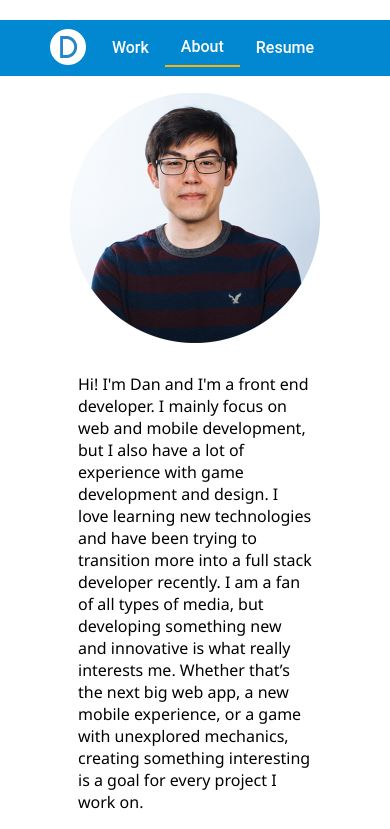
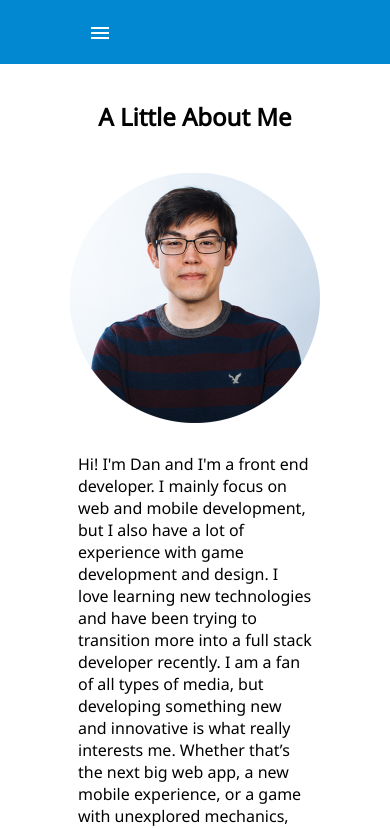
Before and after one commit to danmartindev/TempPortfolio, an Angular app: page /about in a window 390 px wide. Shown: the top 829 px of the page. Built offline with nearby package versions, Linux system fonts and the light colour scheme.

Commit message:
3/5/2019 - fixed navbar z-index issue - updated security vulnerability - added media queries to navbar - added icon in navbar component for future home page link - Updated 404 page

```diff
--- a/package.json
+++ b/package.json
@@ -22,7 +22,9 @@
     "@angular/platform-browser": "^6.0.2",
     "@angular/platform-browser-dynamic": "^6.0.2",
     "@angular/router": "^6.0.2",
+    "adm-zip": "^0.4.13",
     "core-js": "^2.5.4",
+    "material-design-icons": "^3.0.1",
     "rxjs": "^6.0.0",
     "zone.js": "^0.8.26"
   },
--- a/src/app/Materials/mat-components.module.ts
+++ b/src/app/Materials/mat-components.module.ts
@@ -7,8 +7,9 @@ import { MatCardModule } from '@angular/material/card';
 import {MatChipsModule} from '@angular/material/chips';
 import { MatDividerModule } from '@angular/material/divider';
 import { MatGridListModule } from '@angular/material/grid-list';
+import {MatIconModule} from '@angular/material/icon';
+import {MatMenuModule} from '@angular/material/menu';
 import { MatToolbarModule } from '@angular/material/toolbar';
-
 
 
 
@@ -20,6 +21,8 @@ import { MatToolbarModule } from '@angular/material/toolbar';
     MatCardModule,
     MatDividerModule,
     MatGridListModule,
+    MatIconModule,
+    MatMenuModule,
     MatToolbarModule,
   ]
 })
--- a/src/app/about/about.component.css
+++ b/src/app/about/about.component.css
@@ -6,6 +6,7 @@ img{
     margin: auto;
     text-align: center;
     padding-bottom: 20px;
+    padding-top: 80px;
 }
 
 #about-info{
--- a/src/app/navbar/navbar.component.css
+++ b/src/app/navbar/navbar.component.css
@@ -1,6 +1,8 @@
 mat-toolbar{
     justify-content: center;
     position: fixed;
+    height: 64px;
+    z-index: 1;
 }
 
 img{
@@ -31,3 +33,25 @@ img{
     padding-top: 10px;
     background-color: white;
 }
+
+#smNav{
+    display: none;
+    position: absolute;
+    left: 80px;
+}
+
+/* MEDIA QUERIES */
+@media screen and (max-width: 600px){
+    #smNav{
+        display: block;
+    }
+
+    #exNav{
+        display: none;
+    }
+
+    #homeBtn{
+        position: absolute;
+        left: 40px;
+    }
+}
--- a/src/app/navbar/navbar.component.html
+++ b/src/app/navbar/navbar.component.html
@@ -2,9 +2,29 @@
     <span>Daniel <span class="blue">Martin</span></span>
 </mat-toolbar> -->
 <mat-toolbar color="primary">
-    <!-- <button mat-button routerLink="/">Home</button> -->
-    <span><img src="../../assets/HomeIconV1.png" alt="Icon"></span>
-    <button mat-button routerLink="/work" routerLinkActive="active">Work</button>
-    <button mat-button routerLink="/about" routerLinkActive="active">About</button>
-    <button mat-button (click)="openResume()">Resume</button>
+    <!-- <span id="homeBtn"><img src="../../assets/HomeIconV1.png" alt="Icon"></span> -->
+    <span id = "exNav">
+        <button mat-button routerLink="/work" routerLinkActive="active">Work</button>
+        <button mat-button routerLink="/about" routerLinkActive="active">About</button>
+        <button mat-button (click)="openResume()">Resume</button>
+    </span>
+    <button mat-icon-button [matMenuTriggerFor]="navMenu" id ="smNav">
+        <mat-icon>menu</mat-icon>
+    </button>
 </mat-toolbar>
+
+
+<mat-menu #navMenu="matMenu">
+    <button mat-menu-item routerLink="/work">
+      <mat-icon>memory</mat-icon>
+      <span>Work</span>
+    </button>
+    <button mat-menu-item routerLink="/about">
+      <mat-icon>mood</mat-icon>
+      <span>About</span>
+    </button>
+    <button mat-menu-item (click)="openResume()">
+      <mat-icon>insert_drive_file</mat-icon>
+      <span>Resume</span>
+    </button>
+</mat-menu>
--- a/src/app/page-not-found/page-not-found.component.css
+++ b/src/app/page-not-found/page-not-found.component.css
@@ -0,0 +1,4 @@
+#wrapper{
+    padding-top:80px;
+    text-align: center;
+}
--- a/src/app/page-not-found/page-not-found.component.html
+++ b/src/app/page-not-found/page-not-found.component.html
@@ -1,3 +1,5 @@
-<p>
-  404 - try clicking a link at the top
-</p>
+<div id="wrapper">
+  <h2>
+    Error 404 - I haven't finished that page yet, try clicking a link at the top!
+  </h2>
+</div>
--- a/src/app/work/work.component.css
+++ b/src/app/work/work.component.css
@@ -4,6 +4,10 @@ section{
 
 h1, h2, h3, h4 {
     margin: 0px;
+}
+
+a{
+    margin-top: 15px;
 }
 
 mat-divider{
@@ -13,7 +17,7 @@ mat-divider{
 #work-wrapper{
     width: 75%;
     margin: auto;
-    padding-top: 90px;
+    padding-top: 100px;
 }
 
 .tile{
@@ -33,9 +37,6 @@ mat-divider{
     margin-bottom: 10px;
 }
 
-a{
-    margin-top: 15px;
-}
 
 @media screen and (max-width: 1000px){
    .tile-img{
--- a/src/app/work/work.component.html
+++ b/src/app/work/work.component.html
@@ -21,7 +21,12 @@
         <a *ngIf=wTile.link
           mat-flat-button color="primary"
           href = "{{wTile.link}}"
-          target = _blank>{{wTile.linkText}}</a>
+          target = _blank
+          class="workLink"
+          >
+          {{wTile.linkText}}
+        </a>
+
       </div>
     </div>
   </section>
--- a/src/index.html
+++ b/src/index.html
@@ -7,6 +7,8 @@
 
   <meta name="viewport" content="width=device-width, initial-scale=1">
   <link rel="icon" type="image/x-icon" href="./assets/favicon.png">
+  <link href="https://fonts.googleapis.com/icon?family=Material+Icons" rel="stylesheet">
+
 </head>
 <body>
   <app-root></app-root>
```
Also changed, not shown: src/app/navbar/navbar.component.ts (line endings or trailing spaces), 1 other file (tests, documents, lock files or other folders).
